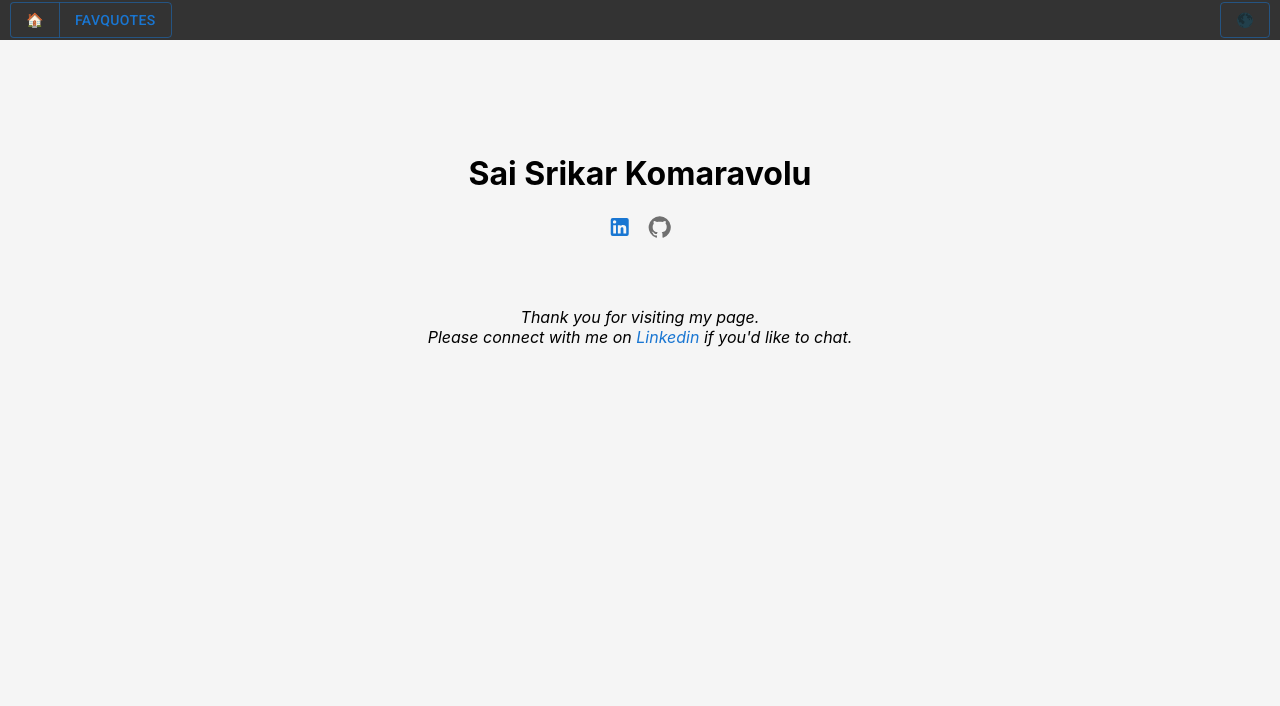
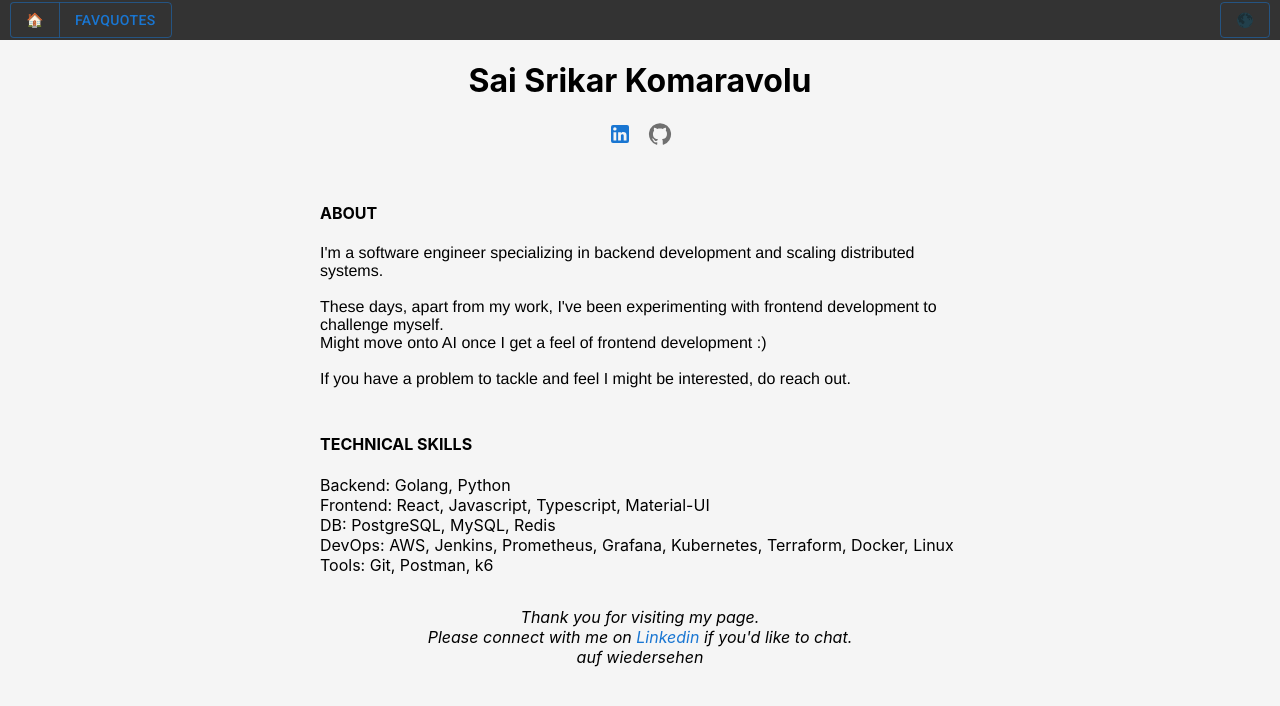
Before and after one commit to saisrikark/saisrikark.github.io, a React (Create React App) app: page / in a window 1280 px wide. Shown: the top 706 px of the page. Built offline with nearby package versions, Linux system fonts and the light colour scheme; the HTML template or start-up script is replaced by a standard one.

Commit message:
adding an about

```diff
--- a/public/index.html
+++ b/public/index.html
@@ -21,7 +21,7 @@
       rel="stylesheet"
       href="https://fonts.googleapis.com/icon?family=Material+Icons"
     />
-    <title>Srikar's website</title>
+    <title>Sai Srikar Komaravolu</title>
   </head>
   <body>
     <noscript>You need to enable JavaScript to run this app.</noscript>
--- a/src/FavouriteQuotes.tsx
+++ b/src/FavouriteQuotes.tsx
@@ -8,26 +8,9 @@ import Stack from '@mui/material/Stack';
 const quotes = [
     <div>
         <p>
-            We are what our thoughts have made us. <br></br>
-            So take care about what you think. <br></br>
-            Words are secondary. <br></br>
-            Thoughts live; they travel far. <br></br>
-            <br></br>
-            - Swami Vivekananda
-        </p>
-    </div>,
-    <div>
-        <p>
             The world is the great gymnasium where we come to make ourselves strong. <br></br>
             <br></br>
             - Swami Vivekananda
-        </p>
-    </div>,
-    <div>
-        <p>
-            We suffer more in imagination than in reality. <br></br>
-            <br></br>
-            - Seneca
         </p>
     </div>,
     <div>
--- a/src/Home.tsx
+++ b/src/Home.tsx
@@ -1,6 +1,4 @@
 import "./Home.css"
-import * as marked from 'marked';
-import DOMPurify from 'dompurify';
 
 import Link from '@mui/material/Link';
 import Box from '@mui/material/Box';
@@ -8,6 +6,45 @@ import Stack from '@mui/material/Stack';
 
 import LinkedInIcon from '@mui/icons-material/LinkedIn';
 import GitHubIcon from '@mui/icons-material/GitHub';
+
+const Intro = () => {
+    return (
+        <Box className="Text"
+            sx={{
+                display: 'flex',
+                flexWrap: 'wrap',
+                justifyContent: 'left',
+                '& > :not(style) ~ :not(style)': {
+                    ml: 2,
+                },
+            }}
+            >
+            <Stack spacing={1}>
+                <div>
+                    <h4>ABOUT</h4>
+                    <p>
+                        I'm a software engineer specializing in backend development and scaling distributed systems. <br></br> <br></br>
+
+                        These days, apart from my work, I've been experimenting with frontend development to challenge myself. <br></br>
+                        Might move onto AI once I get a feel of frontend development :) <br></br> <br></br>
+
+                        If you have a problem to tackle and feel I might be interested, do reach out.
+                    </p>
+                </div>
+                <div>
+                    <h4>TECHNICAL SKILLS</h4>
+                    <ul>
+                        <li>Backend: Golang, Python </li>
+                        <li>Frontend: React, Javascript, Typescript, Material-UI </li>
+                        <li>DB: PostgreSQL, MySQL, Redis</li>
+                        <li>DevOps: AWS, Jenkins, Prometheus, Grafana, Kubernetes, Terraform, Docker, Linux</li>
+                        <li>Tools: Git, Postman, k6</li>
+                    </ul>
+                </div>
+            </Stack>
+        </Box>
+    )
+}
 
 const Home = () => {
     return (
@@ -28,17 +65,7 @@ const Home = () => {
                     <Link target="_blank" rel="noopener noreferrer" href="https://github.com/saisrikark" underline="none"><GitHubIcon color="action"></GitHubIcon></Link>
                 </Box>
             </div>
-            <Box className="Text"
-                sx={{
-                    display: 'flex',
-                    flexWrap: 'wrap',
-                    justifyContent: 'left',
-                    '& > :not(style) ~ :not(style)': {
-                        ml: 2,
-                    },
-                }}
-                >
-            </Box>
+            <Intro></Intro>
             <Box className="Ending"
                 sx={{
                     display: 'flex',
@@ -56,6 +83,7 @@ const Home = () => {
                     &nbsp;Linkedin&nbsp;
                     </Link>
                      if you'd like to chat. <br></br>
+                     auf wiedersehen
                 </div>
             </Box>
         </Stack>
--- a/src/styles.css
+++ b/src/styles.css
@@ -5,7 +5,7 @@ body {
 }
 
 body.dark {
-    color: white;
+    color: #EDEADE;
     background-color: rgb(51, 51, 51);
     margin:0px;
     height:100%;
@@ -40,6 +40,12 @@ body.dark {
     text-decoration: none;
 }
 
-h1 {
-    /* font-family: "Arial, serif"; */
+ul {
+    list-style-type: none;
+    margin:0px;
+    padding:0px;
 }
+
+p {
+    font-family: 'Helvetica Neue', Arial, sans-serif;
+}
```
